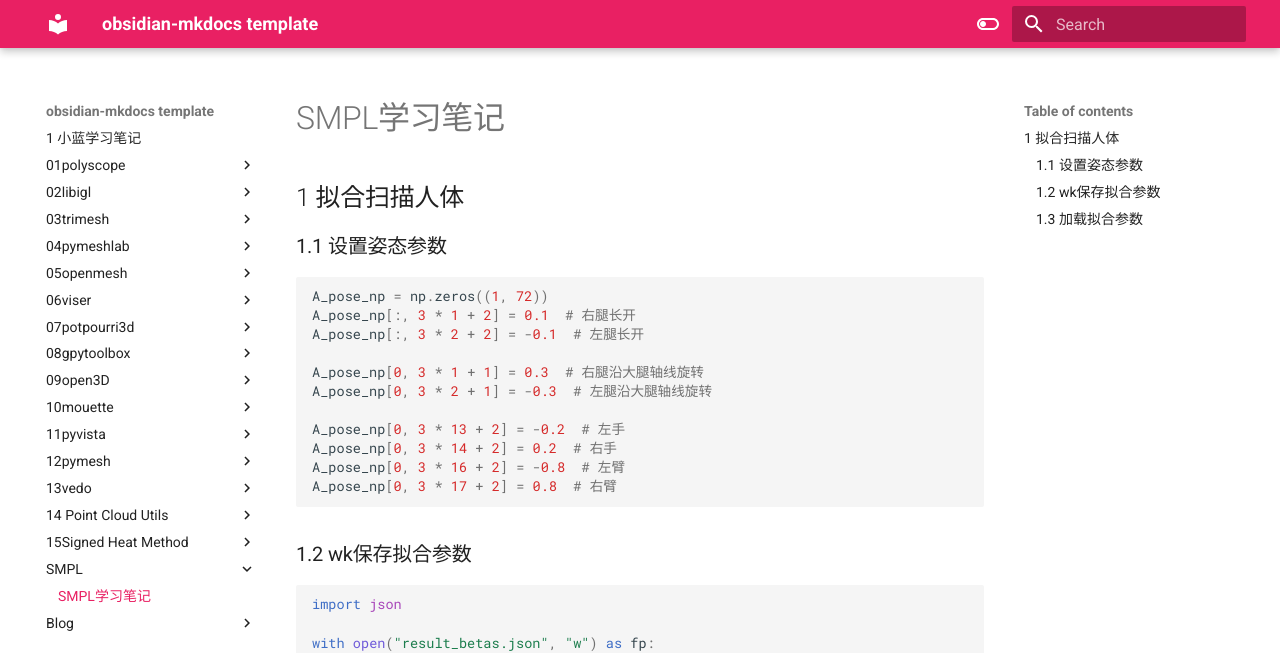
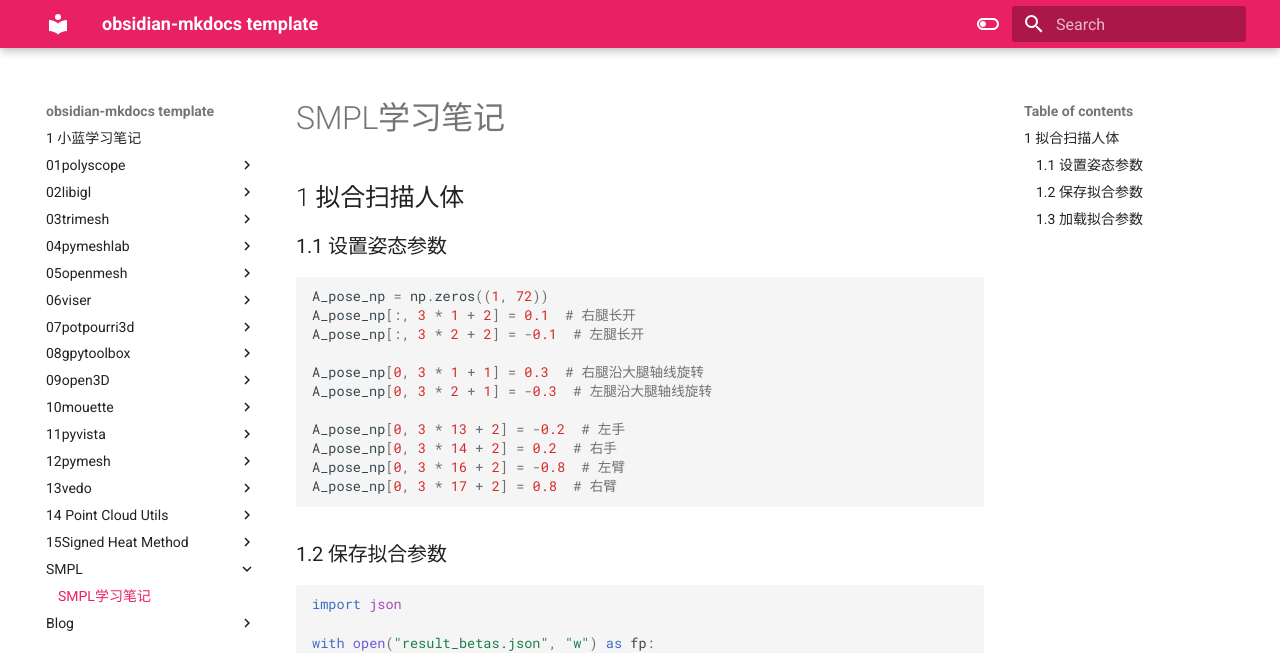
Before and after one commit to yeqinwen/xiaolan_notes, an MkDocs documentation site: the page built from docs/SMPL/SMPL学习笔记.md, in a window 1280 px wide and 900 px high. Shown: the top 653 px of the window. Built offline with MkDocs 1.6.1 and Material for MkDocs 9.7.7, drawn with Linux system fonts in a browser that asks for light colours.

````diff
--- a/docs/SMPL/SMPL学习笔记.md
+++ b/docs/SMPL/SMPL学习笔记.md
@@ -23,7 +23,7 @@ A_pose_np[0, 3 * 17 + 2] = 0.8  # 右臂
 
 
 
-### 1.2 wk保存拟合参数
+### 1.2 保存拟合参数
 ```python
 import json
 
````
